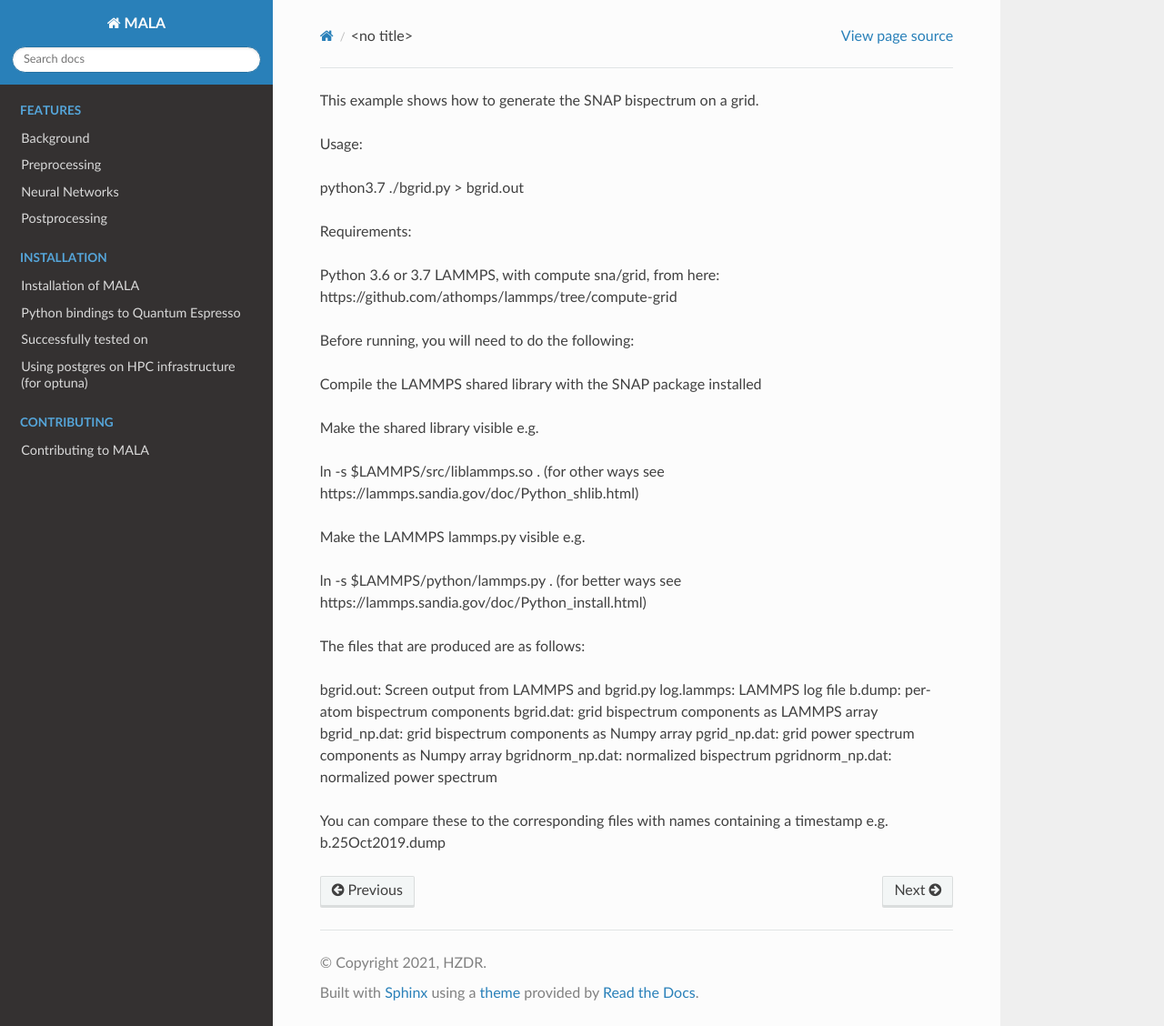
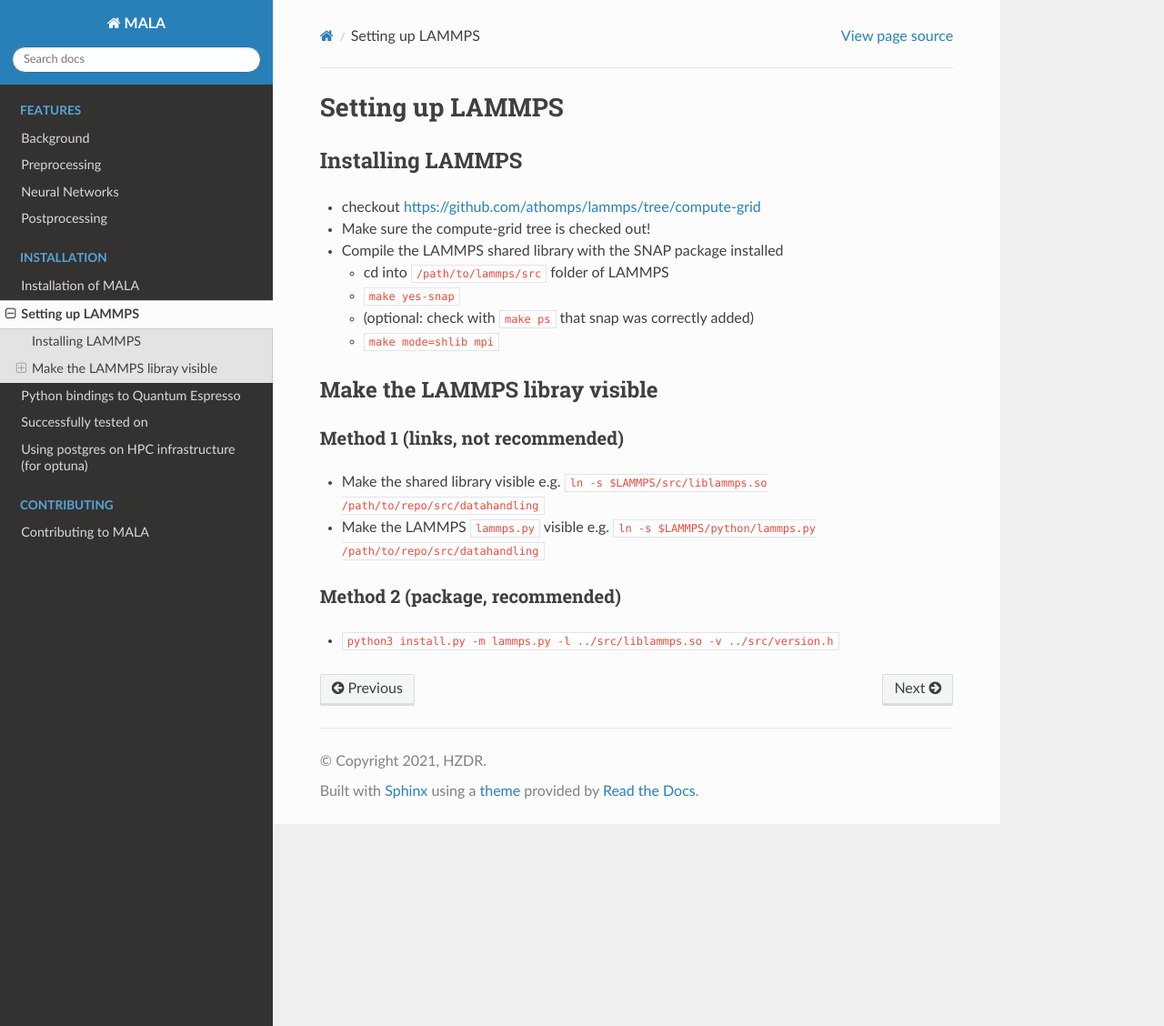
Before and after one commit to mala-project/mala, a Sphinx documentation site: the page built from docs/source/install/INSTALL_LAMMPS.md, in a window 1280 px wide and 1128 px high. Shown: the whole window at 91% size. Built offline with Sphinx 7.4.7 and the Read the Docs theme 2.0.0, drawn with Linux system fonts in a browser that asks for light colours; pages that are not in the unit, such as notebooks, are missing from menus.

Commit message:
Made installations instructions compliant with MALA documentation

```diff
--- a/docs/source/install/INSTALL_LAMMPS.md
+++ b/docs/source/install/INSTALL_LAMMPS.md
@@ -1,38 +1,22 @@
-This example shows how to generate the SNAP bispectrum on a grid.
+# Setting up LAMMPS
 
-Usage:
+## Installing LAMMPS
 
-python3.7 ./bgrid.py > bgrid.out
+* checkout <https://github.com/athomps/lammps/tree/compute-grid>
+* Make sure the compute-grid tree is checked out!
+* Compile the LAMMPS shared library with the SNAP package installed
+    - cd into `/path/to/lammps/src` folder of LAMMPS
+    - `make yes-snap`
+    - (optional: check with `make ps` that snap was correctly added)
+    - `make mode=shlib mpi`
 
-Requirements:
+## Make the LAMMPS libray visible
 
-Python 3.6 or 3.7
-LAMMPS, with compute sna/grid, from here:
-https://github.com/athomps/lammps/tree/compute-grid
+### Method 1 (links, not recommended)
 
-Before running, you will need to do the following:
+* Make the shared library visible e.g. `ln -s $LAMMPS/src/liblammps.so /path/to/repo/src/datahandling`
+* Make the LAMMPS `lammps.py` visible e.g. `ln -s $LAMMPS/python/lammps.py /path/to/repo/src/datahandling`
 
-1. Compile the LAMMPS shared library with the SNAP package installed
-2. Make the shared library visible e.g.
+### Method 2 (package, recommended)
 
-ln -s $LAMMPS/src/liblammps.so .
-(for other ways see https://lammps.sandia.gov/doc/Python_shlib.html)
-
-3. Make the LAMMPS lammps.py visible e.g.
-
-ln -s $LAMMPS/python/lammps.py .
-(for better ways see https://lammps.sandia.gov/doc/Python_install.html)
-
-The files that are produced are as follows:
-
-bgrid.out: Screen output from LAMMPS and bgrid.py
-log.lammps: LAMMPS log file
-b.dump: per-atom bispectrum components
-bgrid.dat: grid bispectrum components as LAMMPS array
-bgrid_np.dat: grid bispectrum components as Numpy array
-pgrid_np.dat: grid power spectrum components as Numpy array
-bgridnorm_np.dat: normalized bispectrum
-pgridnorm_np.dat: normalized power spectrum
-
-You can compare these to the corresponding files
-with names containing a timestamp e.g. b.25Oct2019.dump
+* `python3 install.py -m lammps.py -l ../src/liblammps.so -v ../src/version.h`
```
